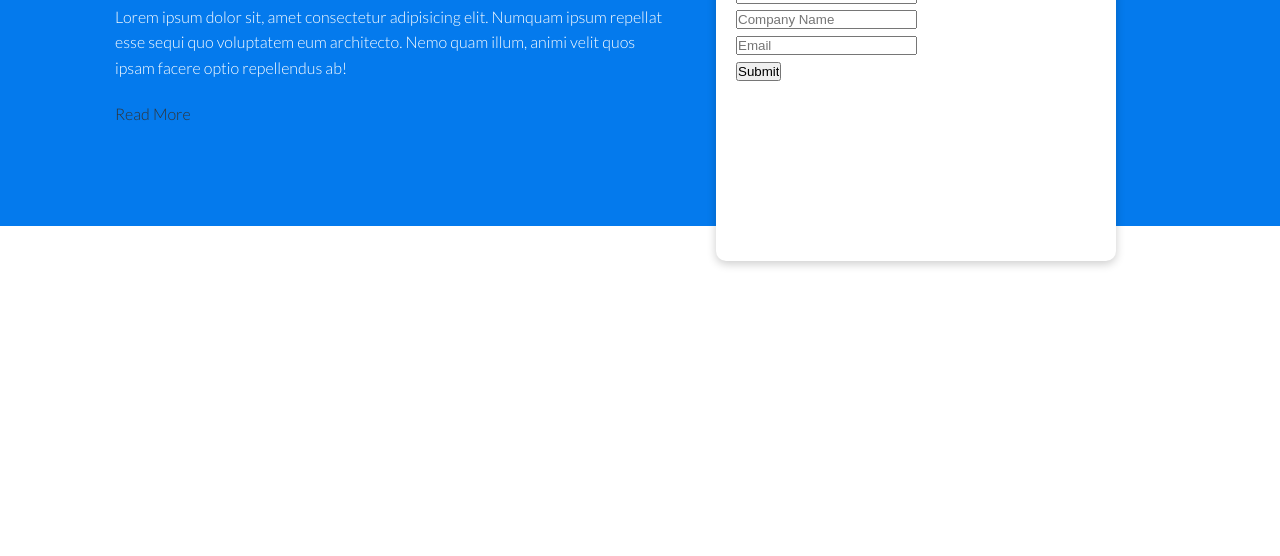
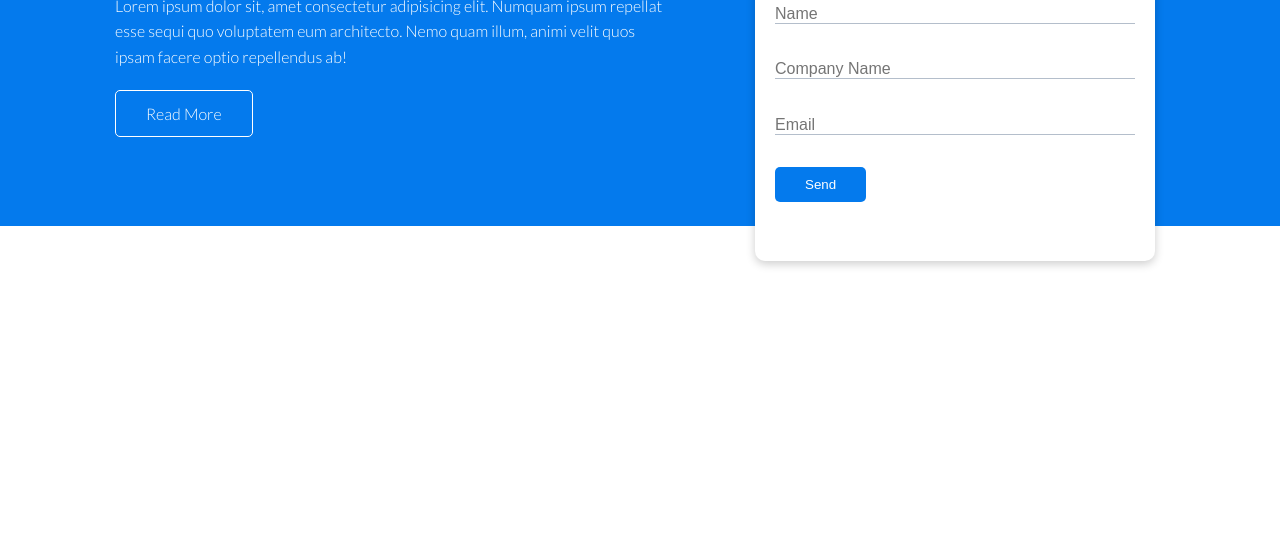
Before and after one commit to Clint-Laborde/Loruki, a plain HTML site: page index.html in a window 1280 px wide. Shown: the part 244-800 px from the top of the page. Drawn offline with Linux system fonts and the light colour scheme.

Commit message:
New commit

```diff
--- a/index.html
+++ b/index.html
@@ -32,7 +32,7 @@
             </div>
             <div class="showcase-form card">
                 <h2>Request a Demo</h2>
-                <form action="#">
+                <form >
                     <div class="form-control">
                         <input type="text" name="name" placeholder="Name" required>
                     </div>
@@ -42,7 +42,7 @@
                     <div class="form-control">
                         <input type="text" name="email" placeholder="Email" required>
                     </div>
-                    <input type="submit" name="Send" id="btn-primary">
+                    <input type="submit" value="Send" class="btn btn-primary">
                 </form>
             </div>
         </div>
--- a/style.css
+++ b/style.css
@@ -106,6 +106,28 @@ img
     top: 60px;
     height: 350px;
     width: 400px;
+    padding: 40px;
+    z-index: 100;
+    justify-self: flex-end;
+
+}
+
+.showcase .form-control
+{
+    margin: 30px 0;
+}
+.showcase-form input[type='text'],
+.showcase-form input[type='email']
+{
+    border: 0;
+    border-bottom: 1px solid #b4becb;
+    width: 100%;
+    font-size: 16px;
+}
+
+.showcase-form input:focus
+{
+    outline: none;
 }
 
 /* Utilities */
@@ -127,6 +149,29 @@ img
     margin: 10px;
 }
 
+.btn
+{
+    display: inline-block;
+    padding: 10px 30px;
+    cursor: pointer;
+    background: var(--primary-color);
+    color: #fff;
+    border: none;
+    border-radius: 5px;
+}
+
+.btn-outline
+{
+    background-color: transparent;
+    border: 1px #fff solid;
+
+}
+
+.btn:hover
+{
+    transform: scale(0.98);
+}
+
 .flex
 {
     display: flex;
```
